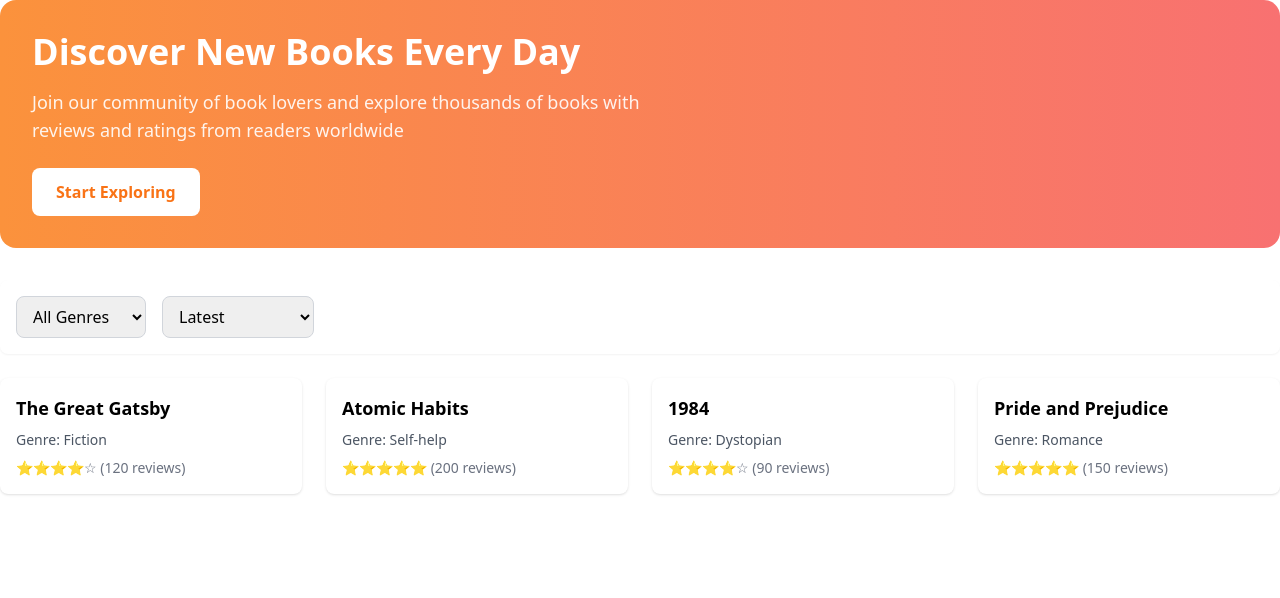
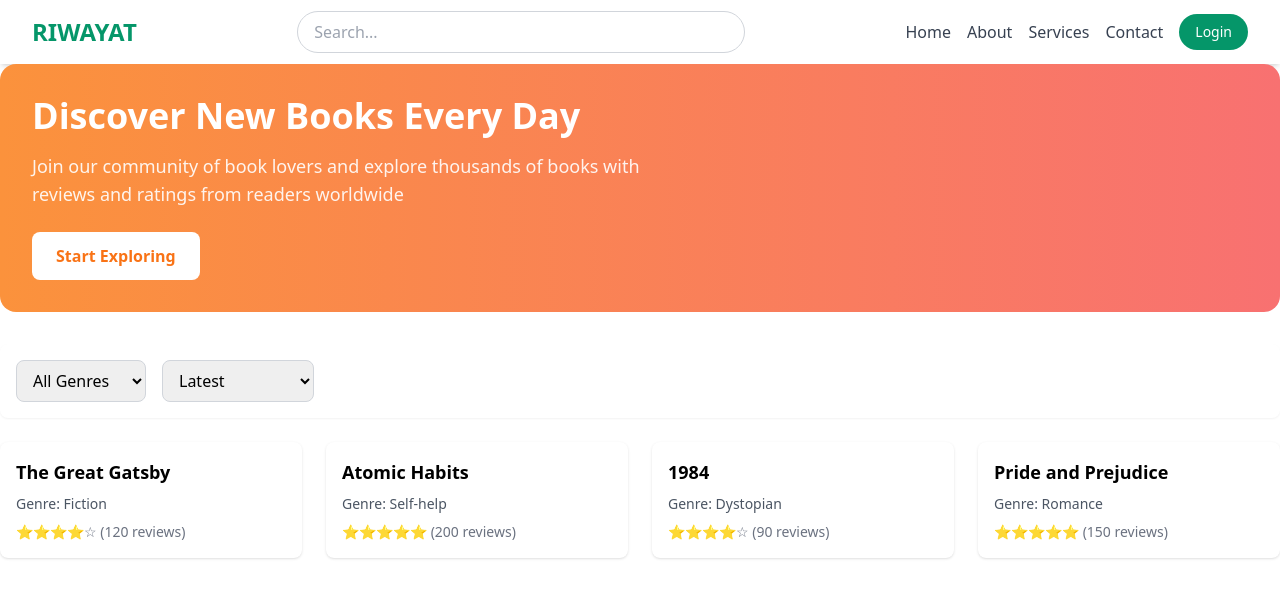
Before and after one commit to Oudra1729/riwayat, a React (Vite) app: page / in a window 1280 px wide. Shown: the top 598 px of the page. Built offline with nearby package versions, Linux system fonts and the light colour scheme.

Commit message:
Refactor Navbar component layout and styling; remove license from package-lock.json

```diff
--- a/src/App.jsx
+++ b/src/App.jsx
@@ -1,14 +1,15 @@
 
 import Homepage from './components/Hompage';
-
+import Navbar from './components/Navbar';
 
 const App = () => {
 
 
   return (
-    <Homepage
-
-    />
+    <>
+      <Navbar />
+    <Homepage />
+    </>
   );
 };
 
--- a/src/components/Navbar.jsx
+++ b/src/components/Navbar.jsx
@@ -6,41 +6,74 @@ const Navbar = () => {
   const toggleMenu = () => setIsOpen(!isOpen);
 
   return (
-    <nav className="bg-white shadow-md">
+    <nav className="bg-white shadow-md w-full z-50">
       <div className="max-w-7xl mx-auto px-4 sm:px-6 lg:px-8">
-        <div className="flex justify-between h-16">
-          {/* Logo */}
-          <div className="flex items-center">
-            <a href="#" className="text-xl font-bold text-emerald-600">MySite</a>
+        <div className="flex justify-between items-center h-16">
+
+          {/* Left - Logo */}
+          <div className="flex-shrink-0">
+            <a href="#" className="text-2xl font-bold text-emerald-600">RIWAYAT</a>
           </div>
 
-          {/* Desktop Menu */}
-          <div className="hidden md:flex space-x-4 items-center">
-            <a href="#" className="text-gray-700 hover:text-emerald-600">Home</a>
-            <a href="#" className="text-gray-700 hover:text-emerald-600">About</a>
-            <a href="#" className="text-gray-700 hover:text-emerald-600">Services</a>
-            <a href="#" className="text-gray-700 hover:text-emerald-600">Contact</a>
+          {/* Center - Search Bar */}
+          <div className="flex-1 mx-4 hidden md:flex justify-center">
+            <input
+              type="text"
+              placeholder="Search..."
+              className="w-full max-w-md px-4 py-2 border border-gray-300 rounded-full focus:outline-none focus:ring-2 focus:ring-emerald-500"
+            />
           </div>
 
-          {/* Mobile Menu Button */}
-          <div className="md:hidden flex items-center">
-            <button onClick={toggleMenu} className="text-gray-700 focus:outline-none">
-              <svg className="h-6 w-6" fill="none" stroke="currentColor" viewBox="0 0 24 24">
-                <path strokeLinecap="round" strokeLinejoin="round" strokeWidth={2}
-                  d="M4 6h16M4 12h16M4 18h16" />
-              </svg>
-            </button>
+          {/* Right - Links & Login */}
+          <div className="flex items-center space-x-4">
+            <div className="hidden md:flex space-x-4">
+              <a href="#" className="text-gray-700 hover:text-emerald-600 transition">Home</a>
+              <a href="#" className="text-gray-700 hover:text-emerald-600 transition">About</a>
+              <a href="#" className="text-gray-700 hover:text-emerald-600 transition">Services</a>
+              <a href="#" className="text-gray-700 hover:text-emerald-600 transition">Contact</a>
+            </div>
+            <a
+              href="/login"
+              className="text-white bg-emerald-600 hover:bg-emerald-700 px-4 py-2 rounded-full text-sm transition"
+            >
+              Login
+            </a>
+
+            {/* Mobile Menu Toggle */}
+            <div className="md:hidden">
+              <button onClick={toggleMenu} className="text-gray-700 focus:outline-none">
+                <svg className="h-6 w-6" fill="none" stroke="currentColor" viewBox="0 0 24 24">
+                  <path
+                    strokeLinecap="round"
+                    strokeLinejoin="round"
+                    strokeWidth={2}
+                    d="M4 6h16M4 12h16M4 18h16"
+                  />
+                </svg>
+              </button>
+            </div>
           </div>
         </div>
       </div>
 
-      {/* Mobile Menu */}
+      {/* Mobile Dropdown Menu */}
       {isOpen && (
-        <div className="md:hidden px-4 pb-4">
-          <a href="#" className="block py-2 text-gray-700 hover:text-emerald-600">Home</a>
-          <a href="#" className="block py-2 text-gray-700 hover:text-emerald-600">About</a>
-          <a href="#" className="block py-2 text-gray-700 hover:text-emerald-600">Services</a>
-          <a href="#" className="block py-2 text-gray-700 hover:text-emerald-600">Contact</a>
+        <div className="md:hidden px-4 pb-4 space-y-2">
+          <input
+            type="text"
+            placeholder="Search..."
+            className="w-full px-4 py-2 border border-gray-300 rounded-full focus:outline-none focus:ring-2 focus:ring-emerald-500"
+          />
+          <a href="#" className="block text-gray-700 hover:text-emerald-600">Home</a>
+          <a href="#" className="block text-gray-700 hover:text-emerald-600">About</a>
+          <a href="#" className="block text-gray-700 hover:text-emerald-600">Services</a>
+          <a href="#" className="block text-gray-700 hover:text-emerald-600">Contact</a>
+          <a
+            href="/login"
+            className="block text-center text-white bg-emerald-600 hover:bg-emerald-700 px-4 py-2 rounded-full text-sm"
+          >
+            Login
+          </a>
         </div>
       )}
     </nav>
```
